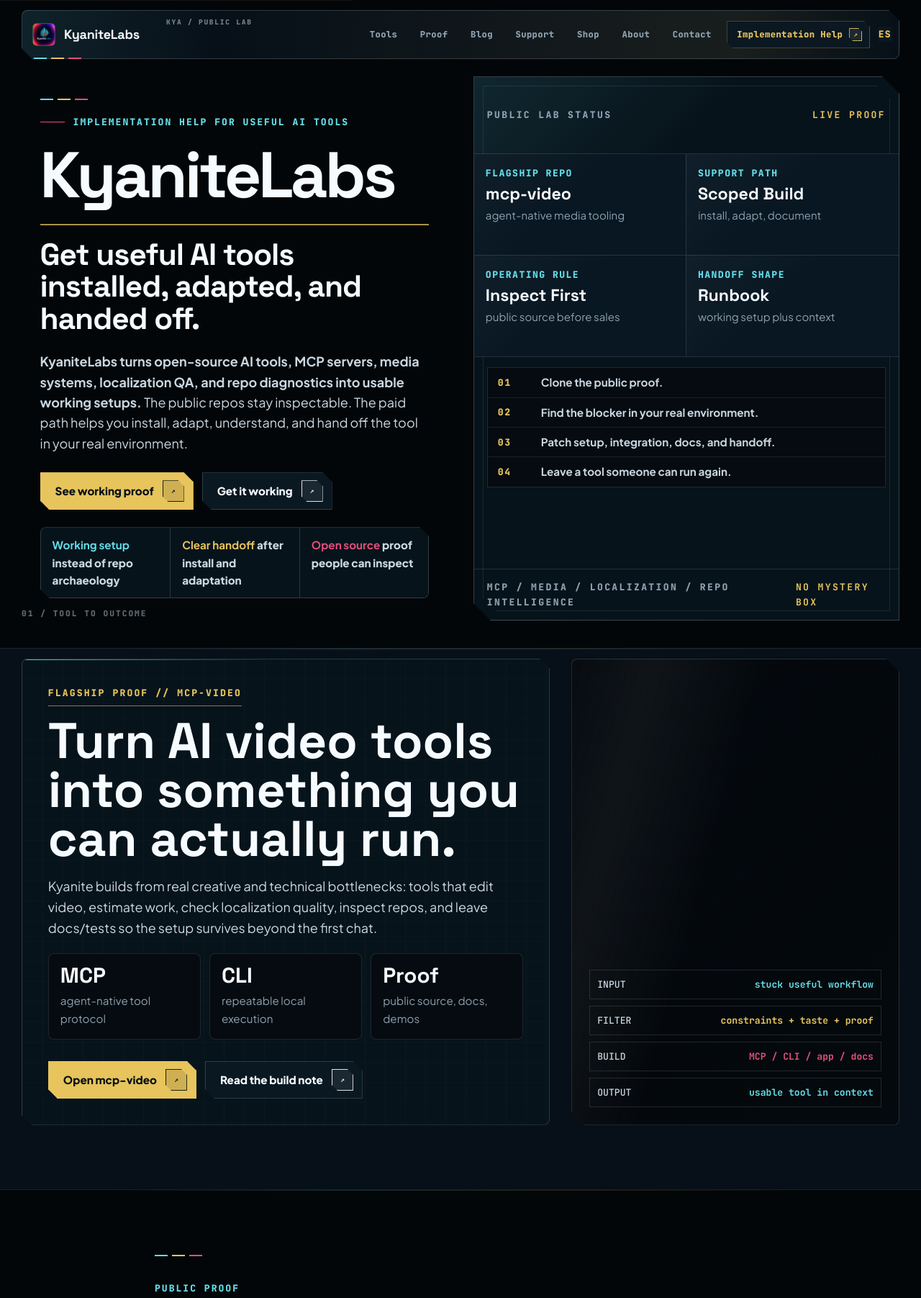
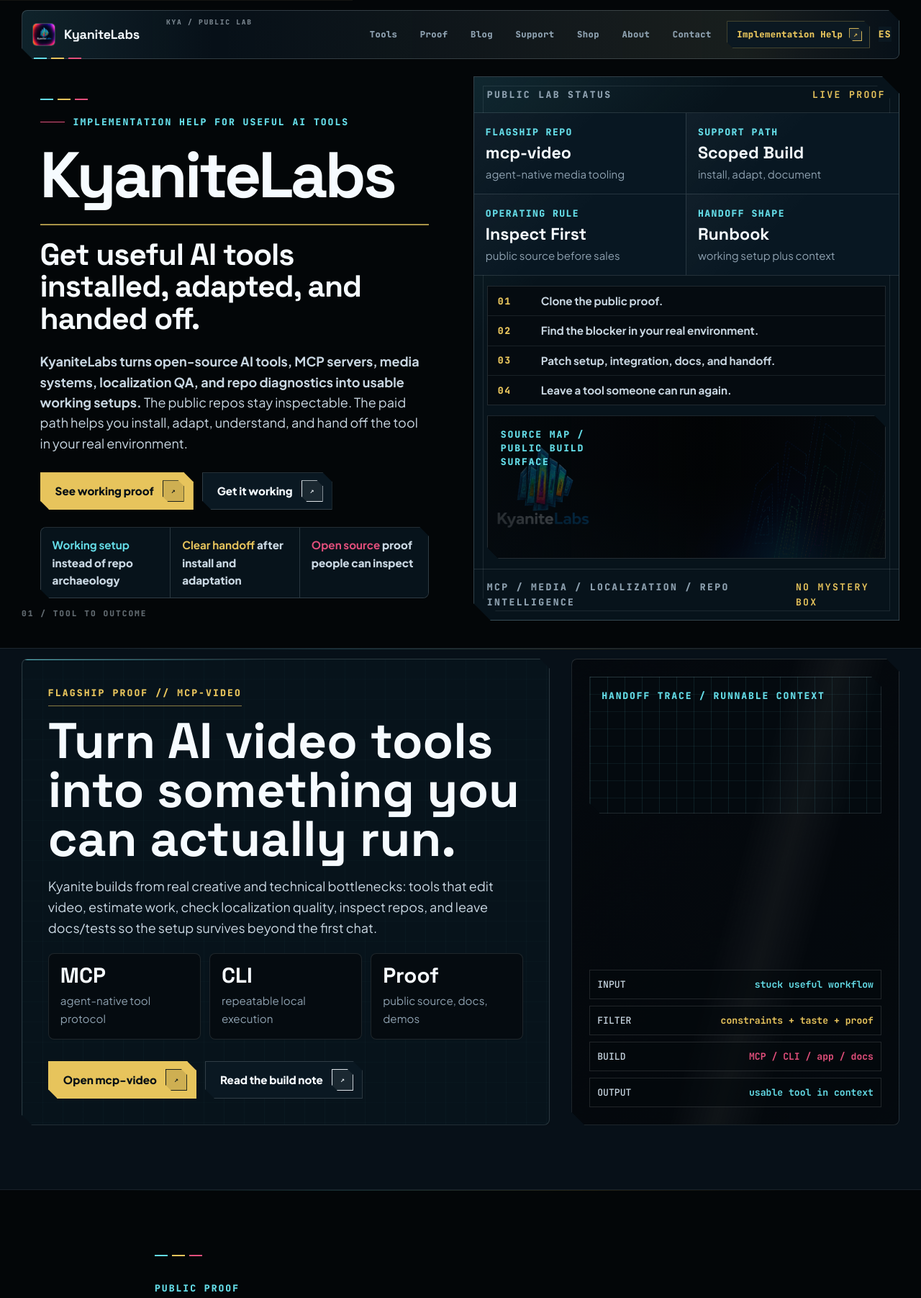
Before and after one commit to KyaniteLabs/kyanite-landing, a Flask app: page / in a window 1280 px wide. Shown: the top 1803 px of the page at 72% size. Run offline with Flask 3, Linux system fonts and the light colour scheme; some libraries are stand-ins or nearby versions.

Commit message:
Fill proof ledger dead zones

```diff
--- a/static/css/kyanite-system.css
+++ b/static/css/kyanite-system.css
@@ -2826,6 +2826,7 @@ body::after {
   position: relative;
   display: grid;
   align-content: stretch;
+  grid-template-rows: auto auto auto minmax(92px, 1fr) auto;
   min-height: 520px;
   border: 1px solid rgba(202, 224, 234, 0.22);
   background:
@@ -2928,6 +2929,7 @@ body::after {
 .runbook-panel {
   position: relative;
   z-index: 1;
+  align-self: start;
   padding: 14px 18px 0;
 }
 
@@ -2966,19 +2968,53 @@ body::after {
 }
 
 .evidence-material {
-  display: none;
+  position: relative;
+  z-index: 1;
+  align-self: stretch;
+  min-height: 92px;
+  margin: 14px 18px;
+  overflow: hidden;
+  border: 1px solid rgba(202, 224, 234, 0.16);
+  background: #050b10;
+  clip-path: polygon(0 0, calc(100% - 16px) 0, 100% 16px, 100% 100%, 16px 100%, 0 calc(100% - 16px));
 }
 
 .evidence-material img {
-  display: none;
+  width: 100%;
+  height: 100%;
+  min-height: 92px;
+  object-fit: cover;
+  opacity: 0.76;
+  filter: saturate(0.92) contrast(1.24) brightness(0.88);
+}
+
+.evidence-material::before {
+  content: "source map / public build surface";
+  position: absolute;
+  left: 18px;
+  top: 16px;
+  z-index: 2;
+  max-width: 18ch;
+  color: var(--cyan);
+  font-family: var(--mono-font);
+  font-size: var(--step--2);
+  font-weight: 800;
+  letter-spacing: 0.14em;
+  line-height: 1.45;
+  text-transform: uppercase;
 }
 
 .evidence-material::after {
-  content: none;
+  content: "";
+  position: absolute;
+  inset: 0;
+  background:
+    linear-gradient(90deg, rgba(5, 11, 16, 0.74), rgba(5, 11, 16, 0.12) 54%, rgba(5, 11, 16, 0.72)),
+    linear-gradient(0deg, rgba(5, 11, 16, 0.54), transparent 58%);
 }
 
 .evidence-footer {
-  margin-top: auto;
+  margin-top: 0;
   border-top: 1px solid rgba(202, 224, 234, 0.14);
   border-bottom: 0;
 }
@@ -3040,6 +3076,41 @@ textarea {
   background-color: #050b10;
 }
 
+#tools .signal-board {
+  position: relative;
+  align-content: end;
+  overflow: hidden;
+}
+
+#tools .signal-board::before {
+  content: "handoff trace / runnable context";
+  position: absolute;
+  top: 24px;
+  left: 24px;
+  right: 24px;
+  height: min(42%, 190px);
+  padding: 16px;
+  border: 1px solid rgba(202, 224, 234, 0.14);
+  background:
+    linear-gradient(90deg, rgba(100, 220, 231, 0.1) 1px, transparent 1px),
+    linear-gradient(0deg, rgba(100, 220, 231, 0.07) 1px, transparent 1px),
+    rgba(5, 11, 16, 0.78);
+  background-size: 24px 24px;
+  clip-path: polygon(0 0, calc(100% - 14px) 0, 100% 14px, 100% 100%, 14px 100%, 0 calc(100% - 14px));
+  color: var(--cyan);
+  font-family: var(--mono-font);
+  font-size: var(--step--2);
+  font-weight: 800;
+  letter-spacing: 0.14em;
+  line-height: 1.45;
+  text-transform: uppercase;
+}
+
+#tools .signal-stack {
+  position: relative;
+  z-index: 2;
+}
+
 .mobile-menu {
   background: #071018;
   box-shadow: 10px 10px 0 rgba(0, 0, 0, 0.18);
--- a/templates/about.html
+++ b/templates/about.html
@@ -20,7 +20,7 @@
   <link rel="preconnect" href="https://fonts.googleapis.com">
   <link rel="preconnect" href="https://fonts.gstatic.com" crossorigin>
   <link href="https://fonts.googleapis.com/css2?family=JetBrains+Mono:wght@500;700;800&family=Plus+Jakarta+Sans:wght@400;500;600;700;800&family=Space+Grotesk:wght@500;600;700;800&display=swap" rel="stylesheet">
-  <link rel="stylesheet" href="/static/css/kyanite-system.css?v=20260531-proof-ledger">
+  <link rel="stylesheet" href="/static/css/kyanite-system.css?v=20260531-proof-ledger-qa">
   <script type="application/ld+json">
   {
     "@context": "https://schema.org",
--- a/templates/blog-post.html
+++ b/templates/blog-post.html
@@ -48,7 +48,7 @@
   <link rel="preconnect" href="https://fonts.googleapis.com">
   <link rel="preconnect" href="https://fonts.gstatic.com" crossorigin>
   <link href="https://fonts.googleapis.com/css2?family=JetBrains+Mono:wght@500;700;800&family=Plus+Jakarta+Sans:wght@400;500;600;700;800&family=Space+Grotesk:wght@500;600;700;800&display=swap" rel="stylesheet">
-  <link rel="stylesheet" href="/static/css/kyanite-system.css?v=20260531-proof-ledger">
+  <link rel="stylesheet" href="/static/css/kyanite-system.css?v=20260531-proof-ledger-qa">
   <script src="/static/posthog.js"></script>
 </head>
 <body>
--- a/templates/blog.html
+++ b/templates/blog.html
@@ -45,7 +45,7 @@
   <link rel="preconnect" href="https://fonts.googleapis.com">
   <link rel="preconnect" href="https://fonts.gstatic.com" crossorigin>
   <link href="https://fonts.googleapis.com/css2?family=JetBrains+Mono:wght@500;700;800&family=Plus+Jakarta+Sans:wght@400;500;600;700;800&family=Space+Grotesk:wght@500;600;700;800&display=swap" rel="stylesheet">
-  <link rel="stylesheet" href="/static/css/kyanite-system.css?v=20260531-proof-ledger">
+  <link rel="stylesheet" href="/static/css/kyanite-system.css?v=20260531-proof-ledger-qa">
   <script>document.documentElement.classList.add('js');</script>
   <script src="/static/posthog.js"></script>
 </head>
--- a/templates/landing-v2.html
+++ b/templates/landing-v2.html
@@ -81,7 +81,7 @@
   <link rel="preconnect" href="https://fonts.googleapis.com">
   <link rel="preconnect" href="https://fonts.gstatic.com" crossorigin>
   <link href="https://fonts.googleapis.com/css2?family=JetBrains+Mono:wght@500;700;800&family=Plus+Jakarta+Sans:wght@400;500;600;700;800&family=Space+Grotesk:wght@500;600;700;800&display=swap" rel="stylesheet">
-  <link rel="stylesheet" href="/static/css/kyanite-system.css?v=20260531-proof-ledger">
+  <link rel="stylesheet" href="/static/css/kyanite-system.css?v=20260531-proof-ledger-qa">
   <link rel="stylesheet" href="/static/liminal-sites/liminal-sensorium.css" data-liminal-sites-sensorium="kyanitelabs-home-sensorium-20260528">
   <script>document.documentElement.classList.add('js');</script>
   <script src="/static/posthog.js"></script>
--- a/templates/product.html
+++ b/templates/product.html
@@ -29,7 +29,7 @@
   <link rel="preconnect" href="https://fonts.googleapis.com">
   <link rel="preconnect" href="https://fonts.gstatic.com" crossorigin>
   <link href="https://fonts.googleapis.com/css2?family=JetBrains+Mono:wght@500;700;800&family=Plus+Jakarta+Sans:wght@400;500;600;700;800&family=Space+Grotesk:wght@500;600;700;800&display=swap" rel="stylesheet">
-  <link rel="stylesheet" href="/static/css/kyanite-system.css?v=20260531-proof-ledger">
+  <link rel="stylesheet" href="/static/css/kyanite-system.css?v=20260531-proof-ledger-qa">
   <script src="/static/posthog.js"></script>
 </head>
 <body>
--- a/templates/productization-audit.html
+++ b/templates/productization-audit.html
@@ -38,7 +38,7 @@
   <link rel="preconnect" href="https://fonts.googleapis.com">
   <link rel="preconnect" href="https://fonts.gstatic.com" crossorigin>
   <link href="https://fonts.googleapis.com/css2?family=JetBrains+Mono:wght@500;700;800&family=Plus+Jakarta+Sans:wght@400;500;600;700;800&family=Space+Grotesk:wght@500;600;700;800&display=swap" rel="stylesheet">
-  <link rel="stylesheet" href="/static/css/kyanite-system.css?v=20260531-proof-ledger">
+  <link rel="stylesheet" href="/static/css/kyanite-system.css?v=20260531-proof-ledger-qa">
   <script src="/static/posthog.js"></script>
 </head>
 <body>
--- a/templates/productization-intake.html
+++ b/templates/productization-intake.html
@@ -11,7 +11,7 @@
   <link rel="preconnect" href="https://fonts.googleapis.com">
   <link rel="preconnect" href="https://fonts.gstatic.com" crossorigin>
   <link href="https://fonts.googleapis.com/css2?family=JetBrains+Mono:wght@500;700;800&family=Plus+Jakarta+Sans:wght@400;500;600;700;800&family=Space+Grotesk:wght@500;600;700;800&display=swap" rel="stylesheet">
-  <link rel="stylesheet" href="/static/css/kyanite-system.css?v=20260531-proof-ledger">
+  <link rel="stylesheet" href="/static/css/kyanite-system.css?v=20260531-proof-ledger-qa">
   <script src="/static/posthog.js"></script>
 </head>
 <body>
--- a/templates/shop.html
+++ b/templates/shop.html
@@ -15,7 +15,7 @@
   <link rel="preconnect" href="https://fonts.googleapis.com">
   <link rel="preconnect" href="https://fonts.gstatic.com" crossorigin>
   <link href="https://fonts.googleapis.com/css2?family=JetBrains+Mono:wght@500;700;800&family=Plus+Jakarta+Sans:wght@400;500;600;700;800&family=Space+Grotesk:wght@500;600;700;800&display=swap" rel="stylesheet">
-  <link rel="stylesheet" href="/static/css/kyanite-system.css?v=20260531-proof-ledger">
+  <link rel="stylesheet" href="/static/css/kyanite-system.css?v=20260531-proof-ledger-qa">
   <script>document.documentElement.classList.add('js');</script>
   <script src="/static/posthog.js"></script>
 </head>
```
